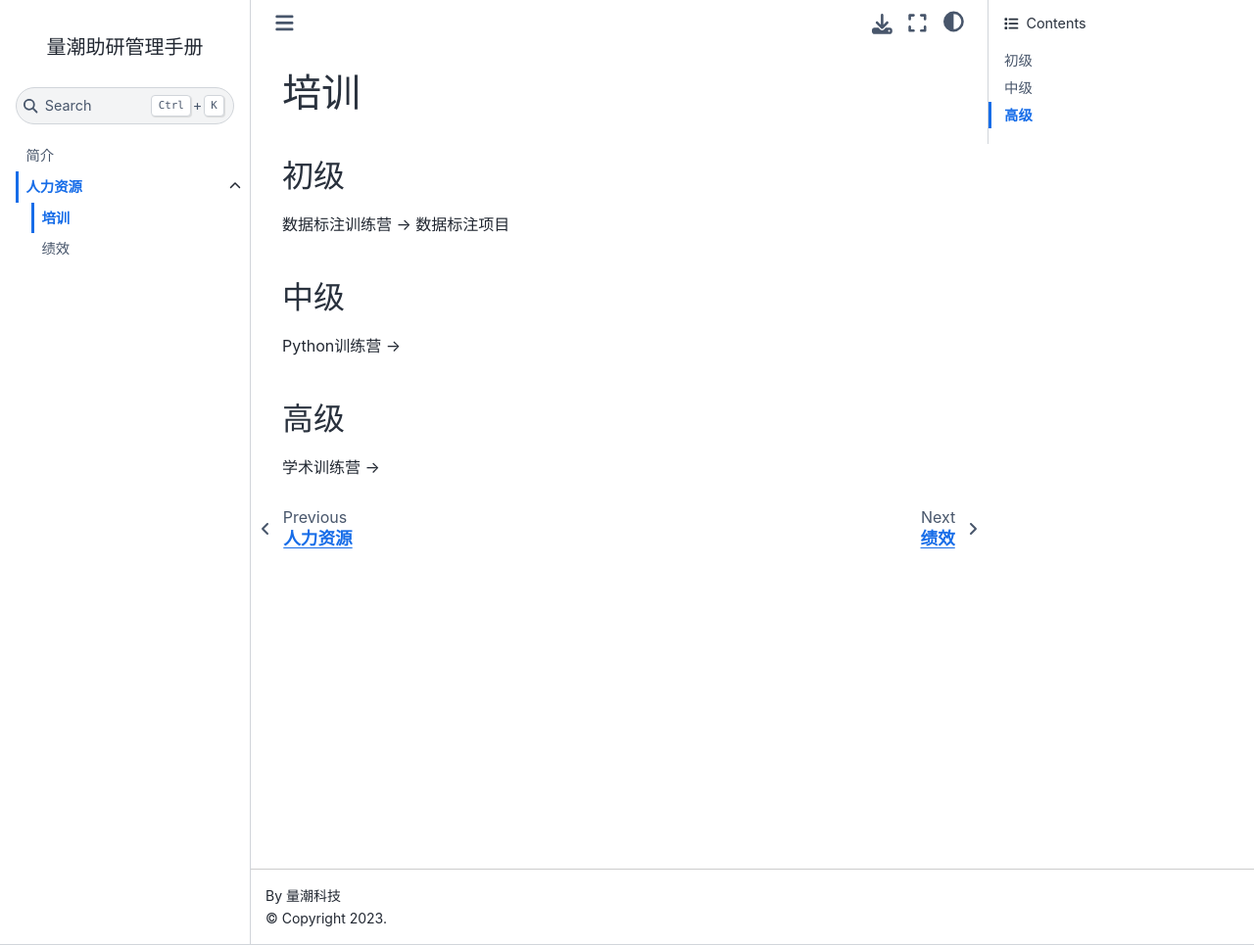
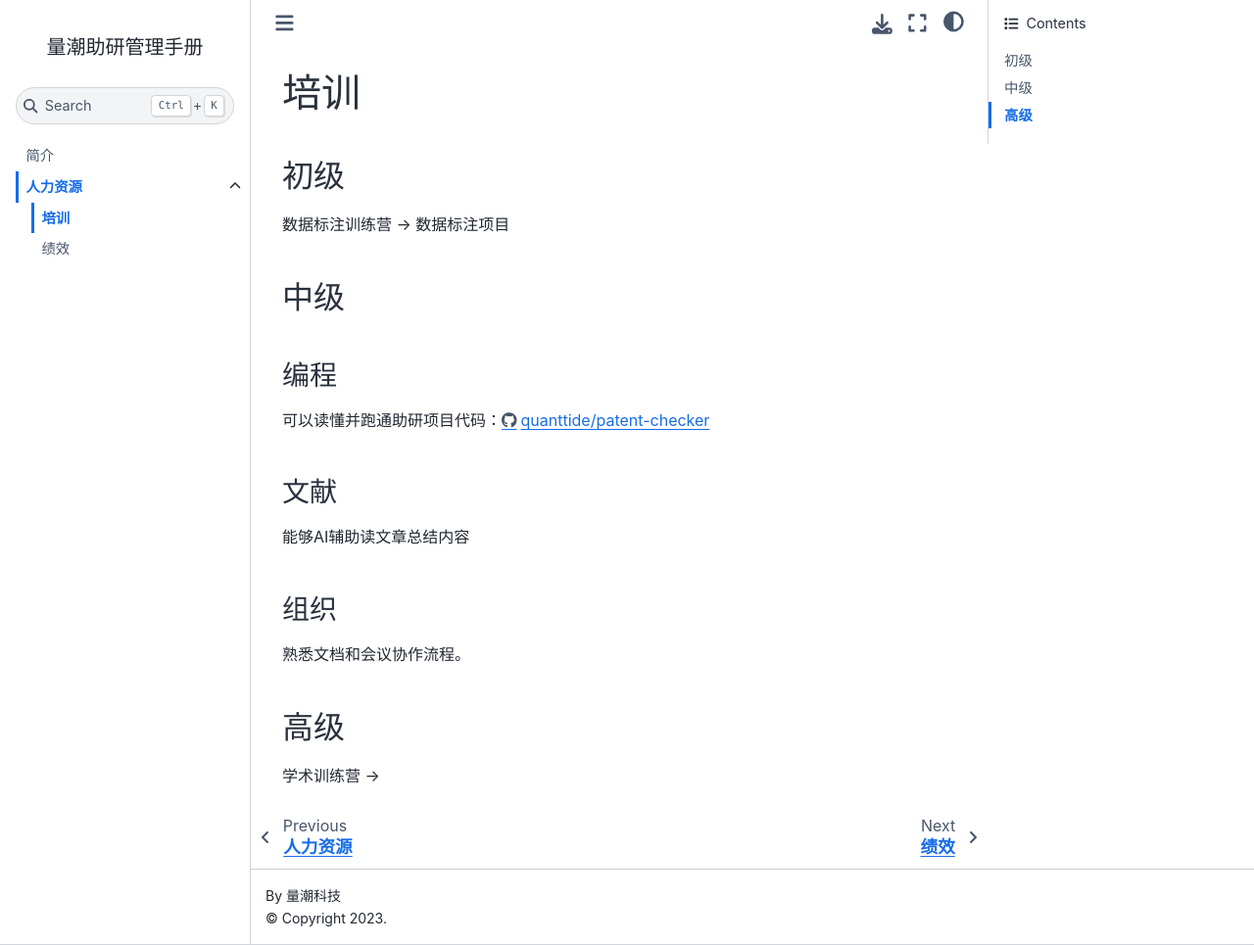
Before and after one commit to quanttide/quanttide-handbook-of-research-assistants, a Jupyter Book: the page built from human_resources/training.md, in a window 1280 px wide and 965 px high. Shown: the whole window at 98% size. Built offline with Jupyter Book 1.0.4 settings and Sphinx 7.4.7 and the Sphinx Book theme 1.1.4, drawn with Linux system fonts in a browser that asks for light colours.

Commit message:
Update training.md

```diff
--- a/human_resources/training.md
+++ b/human_resources/training.md
@@ -6,7 +6,17 @@
 
 ## 中级
 
-Python训练营 ->
+### 编程
+
+可以读懂并跑通助研项目代码：https://github.com/quanttide/patent-checker
+
+### 文献
+
+能够AI辅助读文章总结内容
+
+### 组织
+
+熟悉文档和会议协作流程。
 
 ## 高级
 
```
